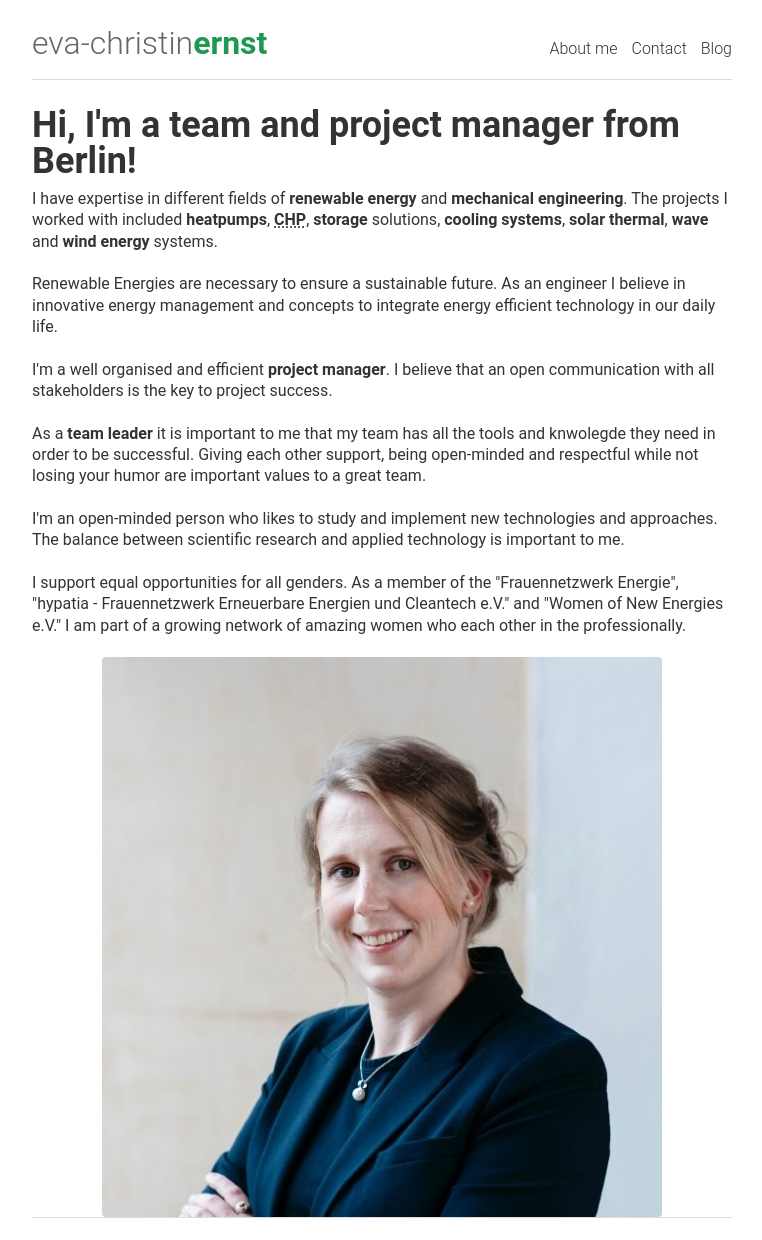
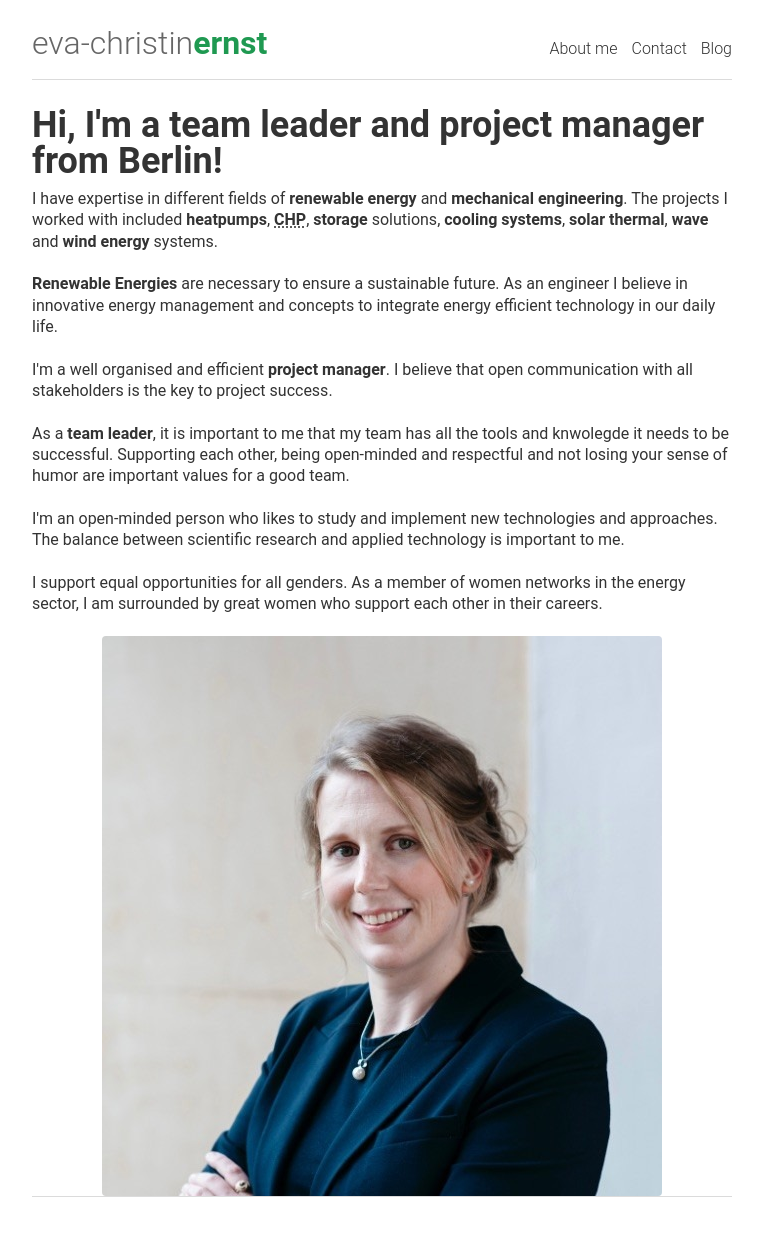
Before and after one commit to evafroehlich/website, a Jekyll site: the page built from index.html, in a window 1280 px wide. Shown: the whole page, without its empty margins (258-1020 px from the left). Built offline with Jekyll 4.4.1, drawn with Linux system fonts in a browser that asks for light colours; after the commit the page ends 1218 px from its top, so only the background shows below that.

Commit message:
Update about and index.md
update about and index

```diff
--- a/index.html
+++ b/index.html
@@ -3,7 +3,7 @@ layout: default
 ---
 
 <div class="home">
-  <h1 class="home__headline">Hi, I'm a team and project manager from Berlin!</h1>
+  <h1 class="home__headline">Hi, I'm a team leader and project manager from Berlin!</h1>
 
   <p>
     I have expertise in different fields of
@@ -20,15 +20,15 @@ layout: default
     <b>wind energy</b> systems.
   </p>
   <p>
-    Renewable Energies are necessary to ensure a sustainable future. As an
+    <b>Renewable Energies</b> are necessary to ensure a sustainable future. As an
     engineer I believe in innovative energy management and concepts to integrate
     energy efficient technology in our daily life.
   </p>
   <p>
-    I'm a well organised and efficient <b>project manager</b>. I believe that an open communication with all stakeholders is the key to project success.
+    I'm a well organised and efficient <b>project manager</b>. I believe that open communication with all stakeholders is the key to project success.
   </p>
   <p>
-    As a <b>team leader</b> it is important to me that my team has all the tools and knwolegde they need in order to be successful. Giving each other support, being open-minded and respectful while not losing your humor are important values to a great team.
+    As a <b>team leader</b>, it is important to me that my team has all the tools and knwolegde it needs to be successful. Supporting each other, being open-minded and respectful and not losing your sense of humor are important values for a good team.
   </p>
   <p>
     I'm an open-minded person who likes to study and implement new technologies and
@@ -36,10 +36,7 @@ layout: default
     is important to me.
   </p>
   <p>
-    I support equal opportunities for all genders. As a member of the "Frauennetzwerk Energie", "hypatia
-    - Frauennetzwerk Erneuerbare Energien und Cleantech e.V." and "Women of
-    New Energies e.V." I am part of a growing network of amazing women
-    who each other in the professionally.
+    I support equal opportunities for all genders. As a member of women networks in the energy sector, I am surrounded by great women who support each other in their careers.
   </p>
 
   <img
```
Also changed, not shown: about.md (+26 -28 lines).
